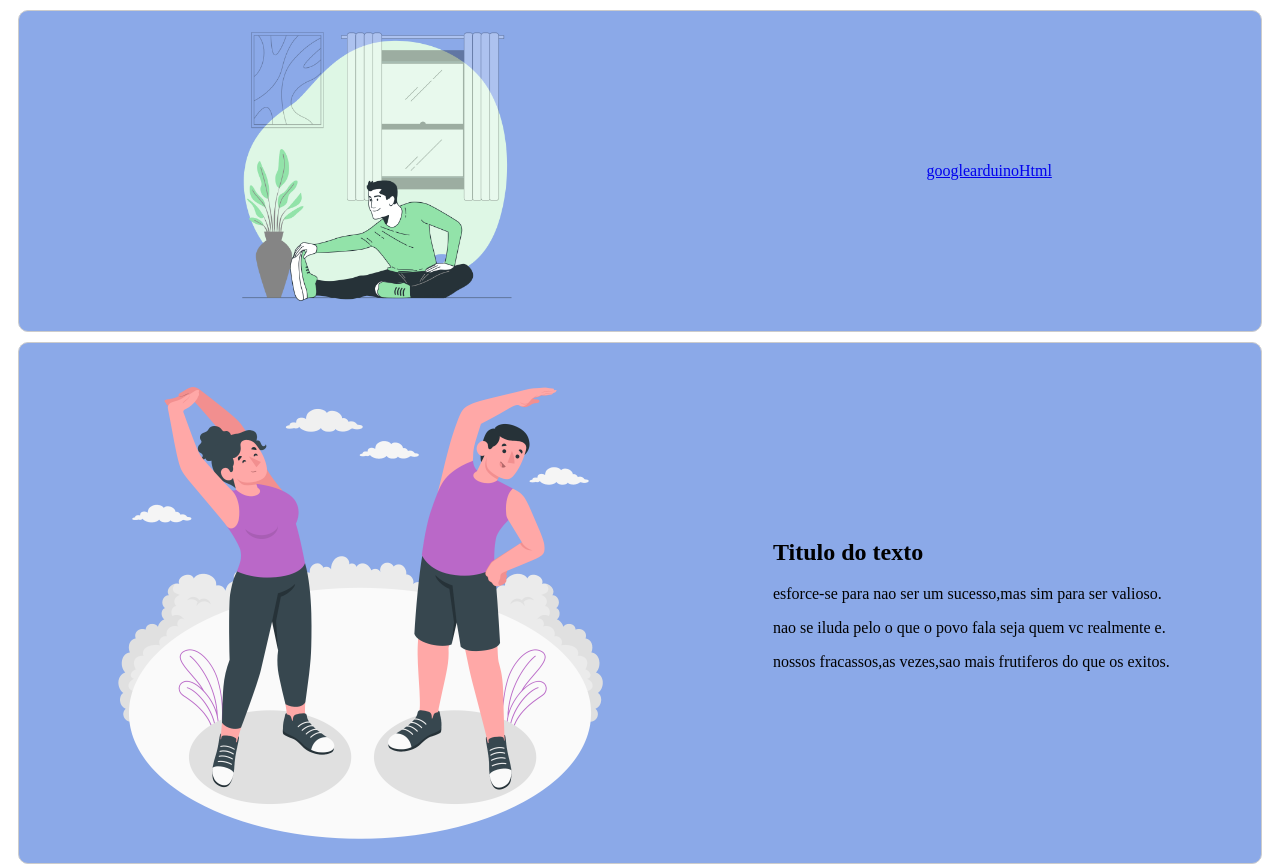
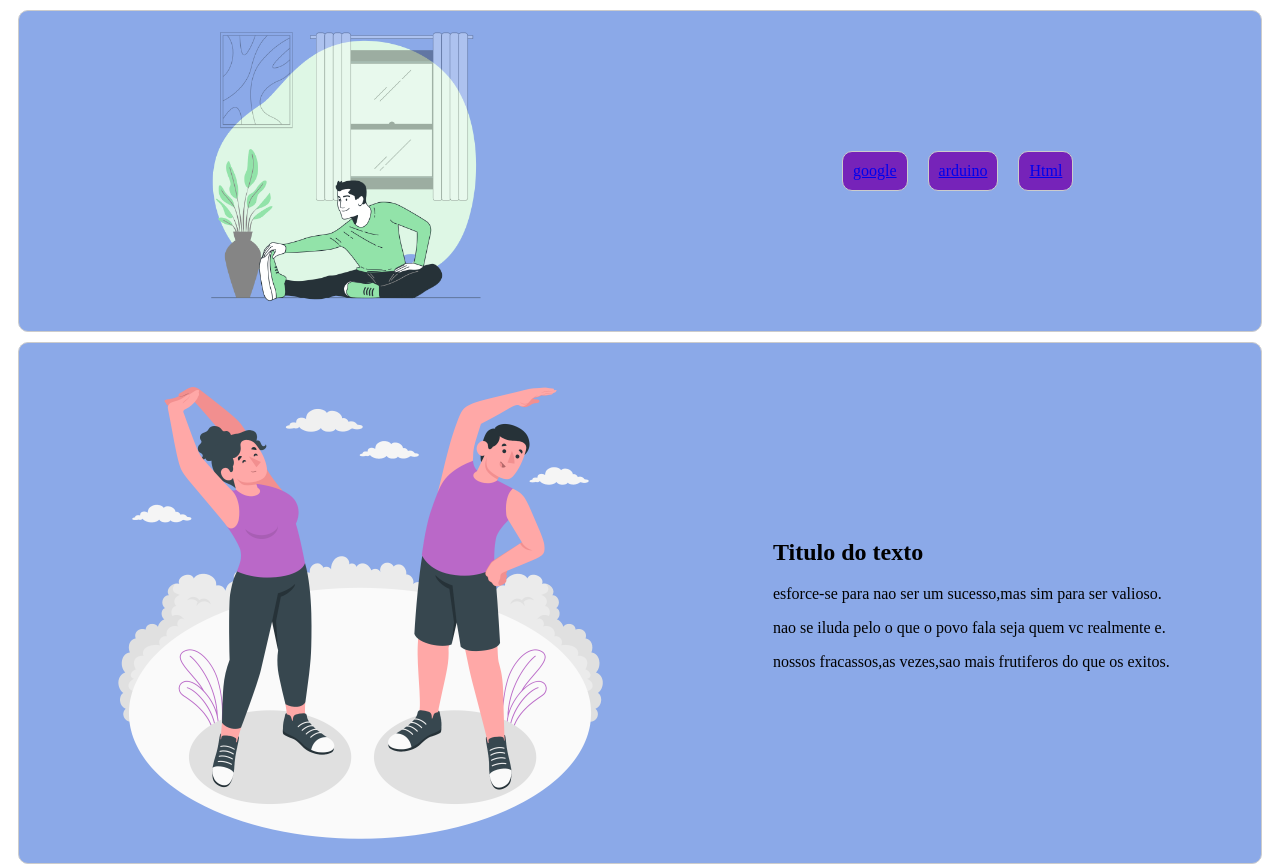
Before and after one commit to LucasGomesDuminelli/Lucas-Gomes-Duminelli-site-criativo-parte-2, a plain HTML site: page index.html in a window 1280 px wide. Shown: the top 864 px of the page. Drawn offline with Linux system fonts and the light colour scheme.

Commit message:
16/052023

```diff
--- a/index.html
+++ b/index.html
@@ -16,9 +16,9 @@
 
             <img class="sejavcmesmo" src="seja vc mesmo.png" alt="seja vc mesmo">
 <div class="link">
-<a href="#">google</a>
-<a href="#">arduino</a>
-<a href="#">Html</a>
+<a href="#" class="cont2">google</a>
+<a href="#" class="cont2">arduino</a>
+<a href="#" class="cont2">Html</a>
 
 
 </div>
```
